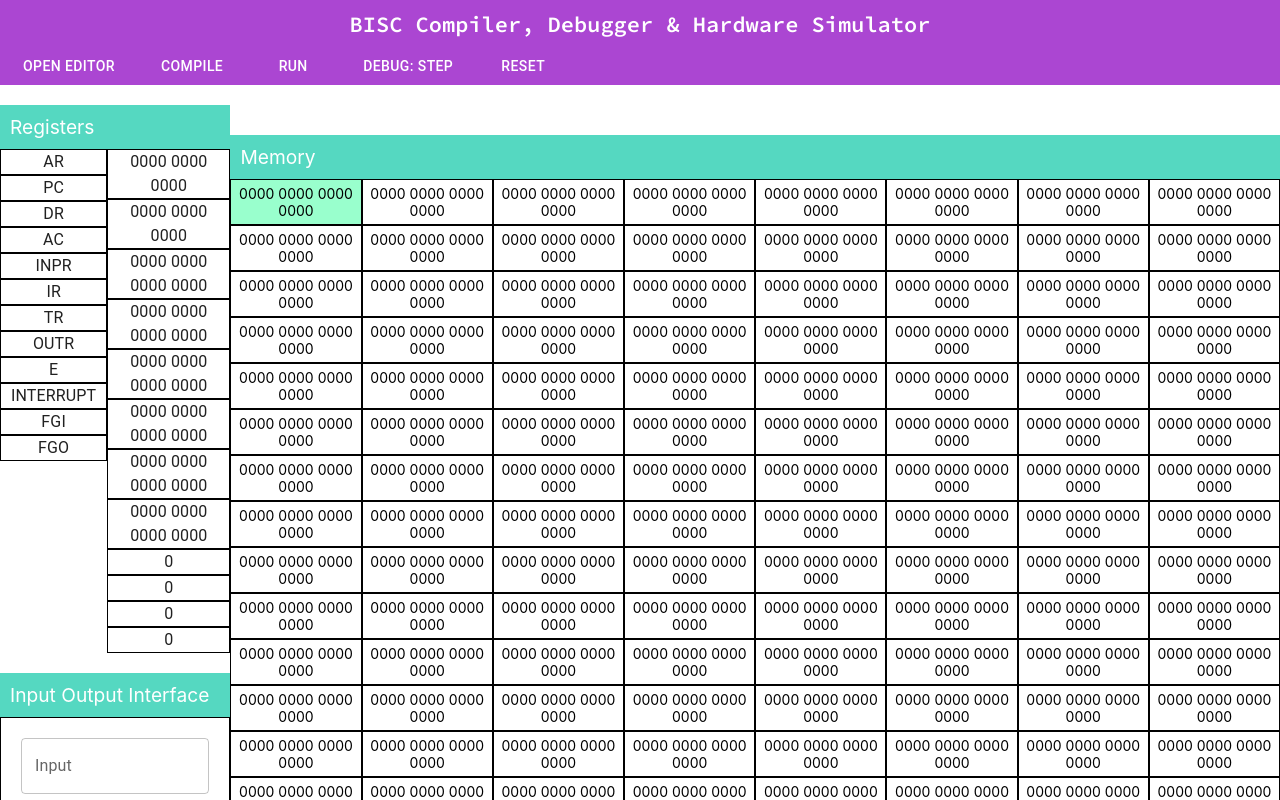
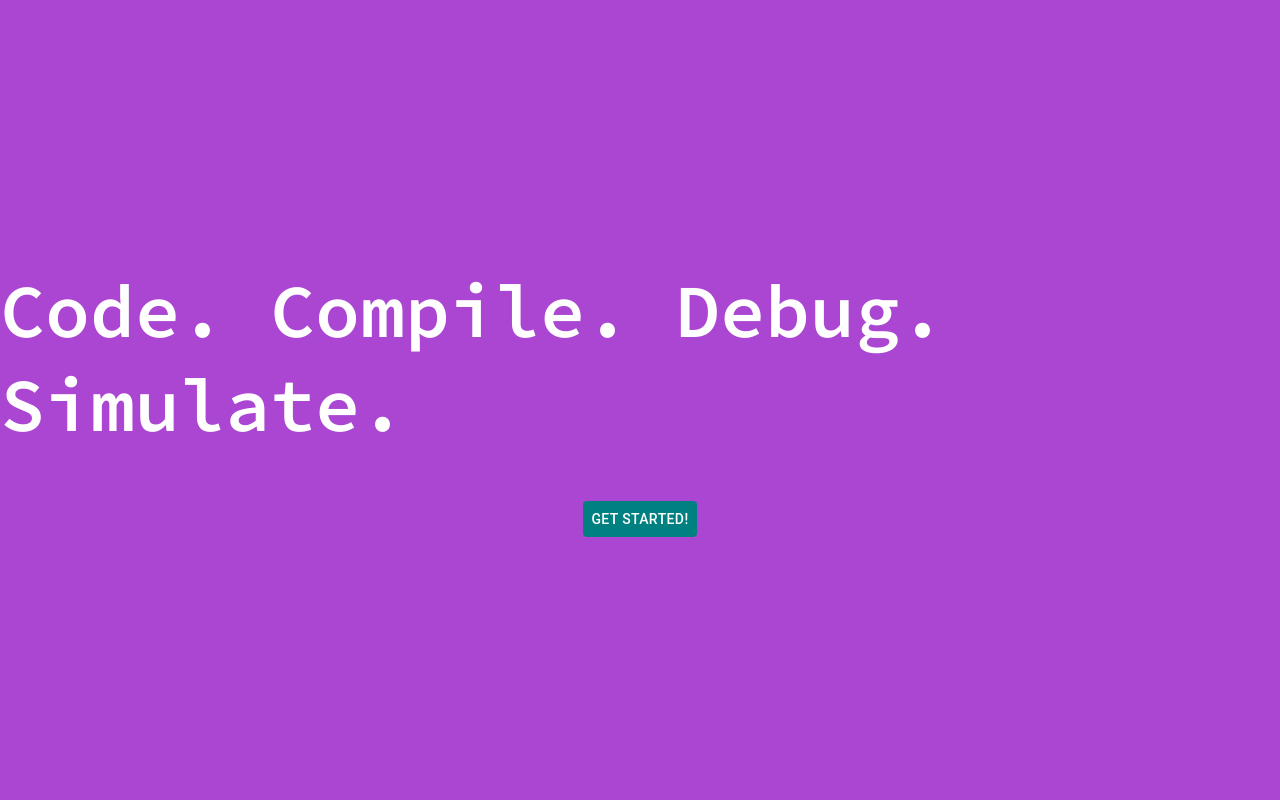
Before and after one commit to Samarthya2912/CISC-Compiler-and-Resource-Simulator, a React (Create React App) app: page / in a window 1280 px wide. Shown: the top 800 px of the page. Built offline with nearby package versions, Linux system fonts and the light colour scheme.

Commit message:
UI. Pheww!

```diff
--- a/src/App.js
+++ b/src/App.js
@@ -10,8 +10,12 @@ import InputOutputContextProvider from "./contexts/io-interface-context";
 import EditorContextProvider from "./contexts/editor";
 import RunningModeContextProvider from "./contexts/running_mode";
 import DebugStateContextProvider from "./contexts/debug-state";
+import IntroPage from "./components/IntroPage";
+import { useState } from "react";
 
 function App() {
+  const [introVisibility,setIntroVisibility] = useState(true);
+
   return (
     <Router>
       <ResourceContextProvider>
@@ -20,6 +24,7 @@ function App() {
             <EditorContextProvider>
               <RunningModeContextProvider>
                 <DebugStateContextProvider>
+                  {introVisibility && <IntroPage setIntroVisibility={setIntroVisibility} />}
                   <Navbar />
                   <div className="App">
                     <Switch>
--- /dev/null
+++ b/src/components/IntroPage.css
@@ -0,0 +1,14 @@
+.container {
+    background-color: #ab46d2;
+    height: 100vh;
+    width: 100vw;
+    z-index: 5;
+    position: absolute;
+    overflow: hidden;
+    color: white;
+    font-size: 75px;
+    display: flex;
+    justify-content: center;
+    align-items: center;
+    font-family: "Source Code Pro", monospace;
+}
--- /dev/null
+++ b/src/components/IntroPage.js
@@ -0,0 +1,37 @@
+import { Button } from "@mui/material";
+import React, { useEffect, useState } from "react";
+import "./IntroPage.css";
+
+const IntroPage = ({ setIntroVisibility }) => {
+  const [text, setText] = useState("");
+  const [btn, setBtn] = useState(false);
+
+  useEffect(() => {
+    setTimeout(() => {
+      setText("Code. ");
+    }, 500);
+    setTimeout(() => {
+      setText("Code. Compile. ");
+    }, 1000);
+    setTimeout(() => {
+      setText("Code. Compile. Debug. ");
+    }, 1500);
+    setTimeout(() => {
+      setText("Code. Compile. Debug. Simulate.");
+    }, 2000);
+    setTimeout(() => {
+      setBtn(true);
+    }, 2500);
+  }, []);
+
+  return (
+    <>
+      <div className="container">
+          <div>{text || "Hi!"}</div>
+          {btn && <Button sx={{ backgroundColor: "teal", color: "white", marginTop: "50px" }} onClick={() => setIntroVisibility(false)}>Get Started!</Button>}
+      </div>
+    </>
+  );
+};
+
+export default IntroPage;
--- a/src/components/Navbar.css
+++ b/src/components/Navbar.css
@@ -9,5 +9,5 @@
 }
 
 .main-header {
-  color: white;
+  color: white;color: rgb(235, 235, 98);
 }
```
